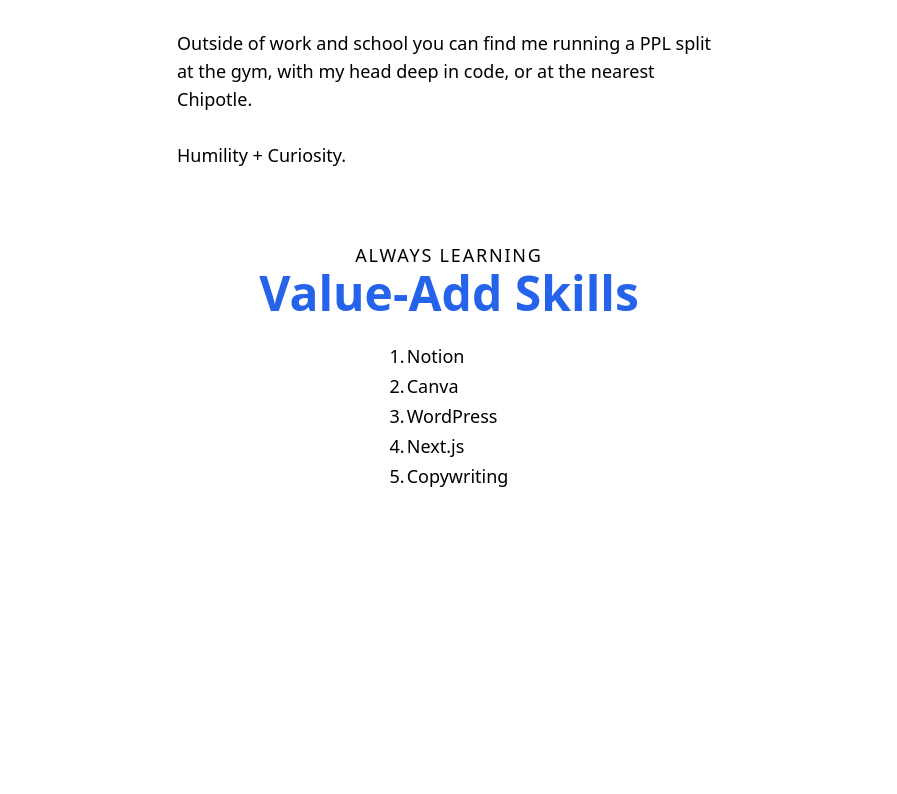
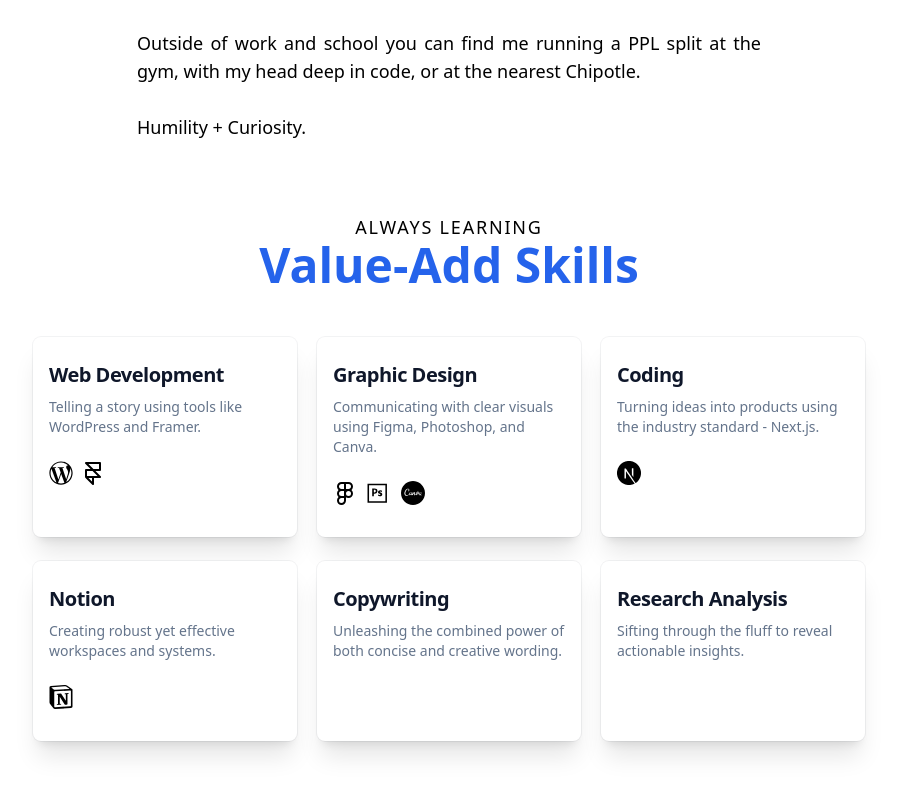
Before and after one commit to lucaslunzmann/nextjs-blog, a Next.js app: page / in a window 1280 px wide. Shown: the part 528-1322 px from the top of the page, without its empty margins (191-1088 px from the left). Before the commit the page ends 1115 px from the top, so only its background shows below. Built offline with nearby package versions, Linux system fonts and the light colour scheme.

Commit message:
Added Skills Section

```diff
--- a/components/layout.module.css
+++ b/components/layout.module.css
@@ -1,5 +1,4 @@
 .container {
-  max-width: 36rem;
   padding: 0 1rem;
   margin: 3rem auto 6rem;
 }
--- a/package.json
+++ b/package.json
@@ -6,9 +6,11 @@
     "start": "next start"
   },
   "dependencies": {
+    "feather-icons": "^4.29.0",
     "next": "latest",
     "react": "18.2.0",
-    "react-dom": "18.2.0"
+    "react-dom": "18.2.0",
+    "react-icons": "^4.7.1"
   },
   "devDependencies": {
     "autoprefixer": "^10.4.13",
--- a/pages/index.js
+++ b/pages/index.js
@@ -1,5 +1,12 @@
 import Head from 'next/head';
 import Layout, { siteTitle } from '../components/layout';
+import { FaWordpressSimple } from 'react-icons/fa';
+import { FiFramer } from 'react-icons/fi';
+import { FiFigma } from 'react-icons/fi';
+import { DiPhotoshop } from 'react-icons/di';
+import { SiCanva } from 'react-icons/si';
+import { SiNextdotjs } from 'react-icons/si';
+import { SiNotion } from 'react-icons/si';
 
 export default function Home() {
   return (
@@ -9,27 +16,67 @@ export default function Home() {
       </Head>
       <br></br>
       <section className="font-sans text-lg">
-        <p>I am a proud Creighton University bluejay and Scott Scholar. I plan to major in FinTech and minor in Computer Science.
-          I work as a Business Development Associate at <u><a class="hover:text-blue-600" href="https://datafeel.com/">DataFeel®</a></u> - a tech startup right here in Omaha, Nebraska!
-        <br></br><br></br>
-          Outside of work and school you can find me running a PPL split at the gym, with my head deep in code, or at the nearest Chipotle.
-        <br></br><br></br>
-          Humility + Curiosity.
-        </p>
+        <div class="container w-1/2 mx-auto text-justify">
+          <p>I am a proud Creighton University bluejay and <a class="hover:underline text-blue-600" href="https://www.creighton.edu/business/undergraduate/leadership-career-development/scott-scholars">Scott Scholar</a>. I plan to major in FinTech and minor in Computer Science.
+            I work as a Business Development Associate at <a class="hover:underline text-blue-600" href="https://datafeel.com/">DataFeel®</a> - a tech startup right here in Omaha!
+          <br></br><br></br>
+            Outside of work and school you can find me running a PPL split at the gym, with my head deep in code, or at the nearest Chipotle.
+          <br></br><br></br>
+            Humility + Curiosity.
+          </p>
+        </div>
       </section>
         <br></br><br></br><br></br>
+
+      <div>
         <h3 class="font-sans uppercase text-lg text-center tracking-widest">Always Learning</h3>
         <h2 className= "text-center text-5xl text-blue-600 font-bold">
           Value-Add Skills</h2>
-        <p> <br></br>
-          <table class="font-sans text-lg m-auto">
-            <tr><td>1.</td><td> Notion</td></tr>
-            <tr><td>2.</td><td> Canva</td></tr>
-            <tr><td>3.</td><td> WordPress</td></tr>
-            <tr><td>4.</td><td> Next.js</td></tr>
-            <tr><td>5.</td><td> Copywriting</td></tr>
-          </table>
-        </p>
+        <br></br><br></br>
+      </div>
+<div className= "container w-4/6 mx-auto ">
+  <div className="flex">
+    <div className="w-1/3 mr-5 bg-white rounded-lg px-4 py-6 ring-1 ring-slate-900/5 shadow-xl transition ease-in-out delay-150 duration-500 hover:-translate-y-1 hover:scale-110">
+      <h3 class="text-slate-900 text-xl font-sans font-semibold tracking-tight">Web Development</h3>
+      <p class="text-slate-500 mt-2 text-sm">Telling a story using tools like WordPress and Framer.</p> <br></br>
+        <div className="flex">
+         <a href="https://wordpress.org/">< FaWordpressSimple className="mb-2 text-2xl mr-2 hover:text-blue-600"/></a> <a href="https://www.framer.com/">< FiFramer className="mb-2 text-2xl hover:text-violet-600"/></a>
+        </div>
+    </div>
+    <div class="w-1/3 mr-5 bg-white rounded-lg px-4 py-6 ring-1 ring-slate-900/5 shadow-xl transition ease-in-out delay-150 duration-500 hover:-translate-y-1 hover:scale-110">
+      <h3 class="text-slate-900 text-xl font-sans font-semibold tracking-tight">Graphic Design</h3>
+      <p class="text-slate-500 mt-2 text-sm">Communicating with clear visuals using Figma, Photoshop, and Canva.</p> <br></br>
+      <div className="flex">
+         <a href="https://www.figma.com/">< FiFigma className="mb-2 text-2xl mr-2 hover:text-fuchsia-600	"/></a> <a href="https://www.adobe.com/products/photoshop.html?promoid=RBS7NL7F&mv=other">< DiPhotoshop className="mb-2 text-2xl mr-3 hover:text-rose-600"/></a> <a href="https://www.canva.com/">< SiCanva className="mb-2 text-2xl hover:text-cyan-400"/></a>
+      </div>
+    </div>
+    <div class="w-1/3 bg-white rounded-lg px-4 py-6 ring-1 ring-slate-900/5 shadow-xl transition ease-in-out delay-150 duration-500 hover:-translate-y-1 hover:scale-110">
+      <h3 class="text-slate-900 text-xl font-sans font-semibold tracking-tight">Coding</h3>
+      <p class="text-slate-500 mt-2 text-sm">Turning ideas into products using the industry standard - Next.js.</p> <br></br>
+      <div className="flex">
+         <a href="https://nextjs.org/"> < SiNextdotjs className="mb-2 text-2xl mr-2 hover:text-blue-600"/></a>
+      </div>
+    </div>
+  </div>
+  <br></br>
+  <div className="flex">
+    <div className="w-1/3 mr-5 bg-white rounded-lg px-4 py-6 ring-1 ring-slate-900/5 shadow-xl transition ease-in-out delay-150 duration-500 hover:-translate-y-1 hover:scale-110">
+      <h3 className="text-slate-900 text-xl font-sans font-semibold tracking-tight">Notion</h3>
+      <p className="text-slate-500 mt-2 text-sm">Creating robust yet effective workspaces and systems.</p> <br></br>
+      <div className="flex">
+         <a href="https://www.notion.so/">< SiNotion className="mb-2 text-2xl mr-2 hover:text-yellow-500"/></a>
+      </div>
+    </div>
+    <div class="w-1/3 mr-5 bg-white rounded-lg px-4 py-6 ring-1 ring-slate-900/5 shadow-xl transition ease-in-out delay-150 duration-500 hover:-translate-y-1 hover:scale-110">
+      <h3 class="text-slate-900 text-xl font-sans font-semibold tracking-tight">Copywriting</h3>
+      <p class="text-slate-500 mt-2 text-sm">Unleashing the combined power of both concise and creative wording.</p> <br></br>
+    </div>
+    <div class="w-1/3 bg-white rounded-lg px-4 py-6 ring-1 ring-slate-900/5 shadow-xl transition ease-in-out delay-150 duration-500 hover:-translate-y-1 hover:scale-110">
+      <h3 class="text-slate-900 text-xl font-sans font-semibold tracking-tight">Research Analysis</h3>
+      <p class="text-slate-500 mt-2 text-sm">Sifting through the fluff to reveal actionable insights.</p> <br></br>
+    </div>
+  </div>
+</div>
     </Layout>
   );
 }
```
Also changed, not shown: 1 other file (tests, documents, lock files or other folders).
